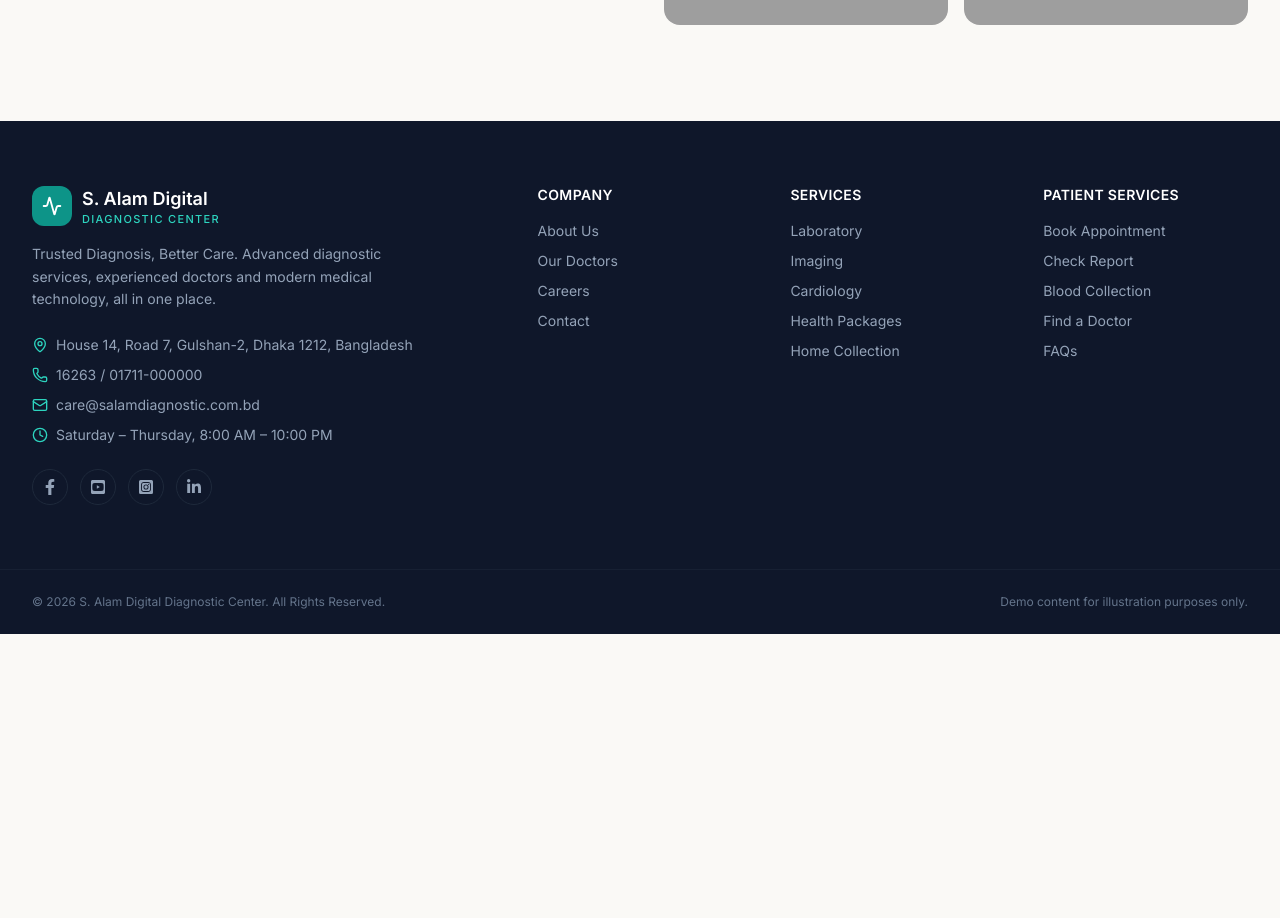
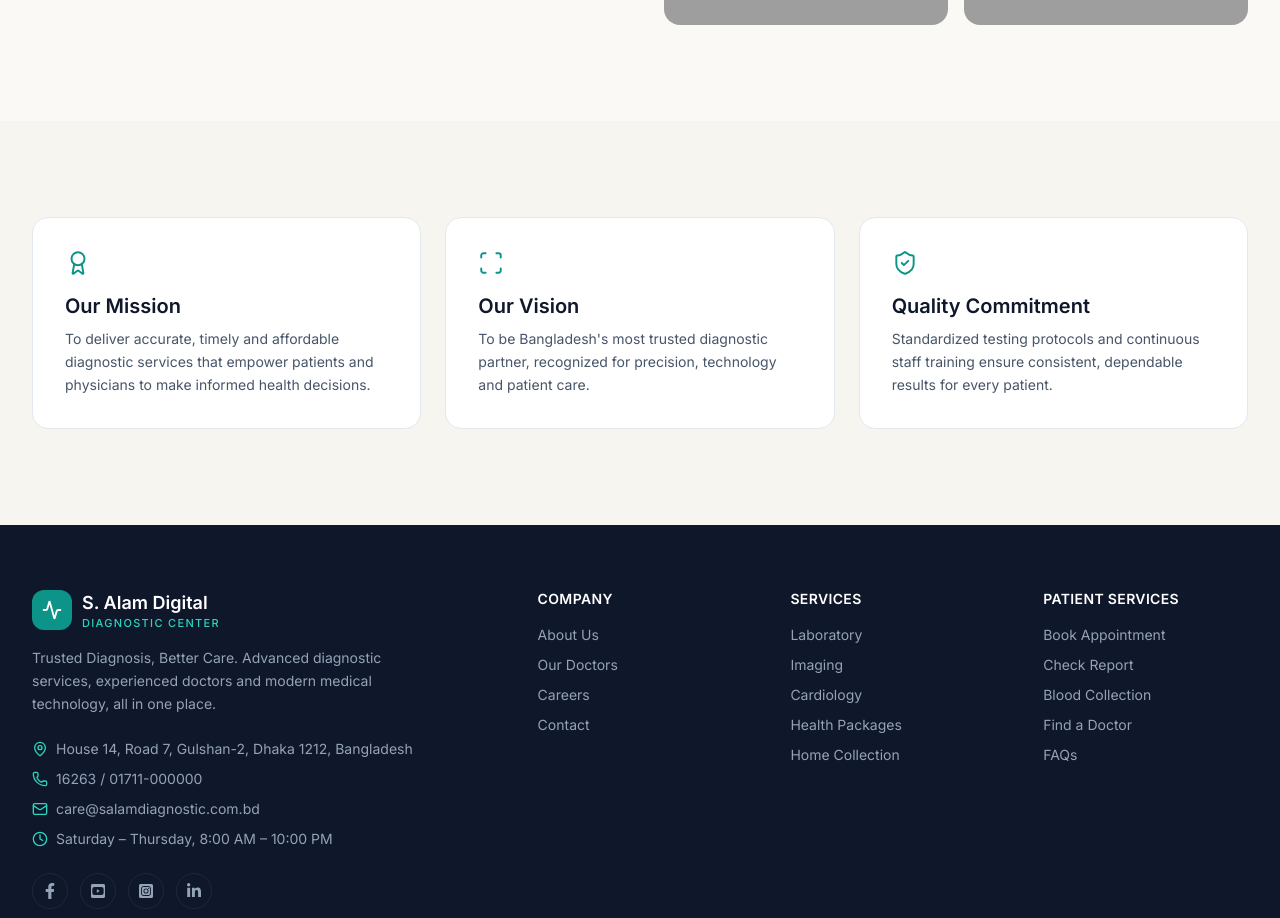
Before and after one commit to Mostofa-zaman/Diognostic, a Next.js app: page /about in a window 1280 px wide. Shown: the part 920-1838 px from the top of the page. Before the commit the page ends 1554 px from the top, so only its background shows below. Built offline with nearby package versions, Linux system fonts and the light colour scheme; grey boxes are pictures that could not be loaded.

Commit message:
feat(components/aboutPage/OurMission.jsx):add mission vision and quality commitment section

```diff
--- a/src/app/(pages)/about/page.jsx
+++ b/src/app/(pages)/about/page.jsx
@@ -1,4 +1,5 @@
 import AboutUs from "@/components/aboutPage/AboutUs";
+import OurMission from "@/components/aboutPage/OurMission";
 import OurStory from "@/components/aboutPage/OurStory";
 
 
@@ -7,6 +8,7 @@ export default function AboutPage() {
     <>
     <AboutUs/>
     <OurStory/>
+    <OurMission/>
     </>
   )
 }
--- /dev/null
+++ b/src/components/aboutPage/OurMission.jsx
@@ -0,0 +1,40 @@
+import Card from "../common/Card";
+import Icon from "../common/IconProvider";
+
+
+export default function OurMission() {
+  return (
+
+     <section className="section-py bg-sand-100/60">
+        <div className="container-xl grid gap-6 md:grid-cols-3">
+          <Card className="p-8">
+            <Icon name="award" className="text-teal-600" size={26} />
+            <h3 className="mt-4 font-display text-xl font-semibold text-navy-900">Our Mission</h3>
+            <p className="mt-2 text-sm leading-relaxed text-navy-500">
+              To deliver accurate, timely and affordable diagnostic services that
+              empower patients and physicians to make informed health decisions.
+            </p>
+          </Card>
+          <Card className="p-8">
+            <Icon name="scan" className="text-teal-600" size={26} />
+            <h3 className="mt-4 font-display text-xl font-semibold text-navy-900">Our Vision</h3>
+            <p className="mt-2 text-sm leading-relaxed text-navy-500">
+              To be Bangladesh's most trusted diagnostic partner, recognized for
+              precision, technology and patient care.
+            </p>
+          </Card>
+          <Card className="p-8">
+            <Icon name="shield-check" className="text-teal-600" size={26} />
+            <h3 className="mt-4 font-display text-xl font-semibold text-navy-900">
+              Quality Commitment
+            </h3>
+            <p className="mt-2 text-sm leading-relaxed text-navy-500">
+              Standardized testing protocols and continuous staff training ensure
+              consistent, dependable results for every patient.
+            </p>
+          </Card>
+        </div>
+      </section>
+
+)
+}
```
